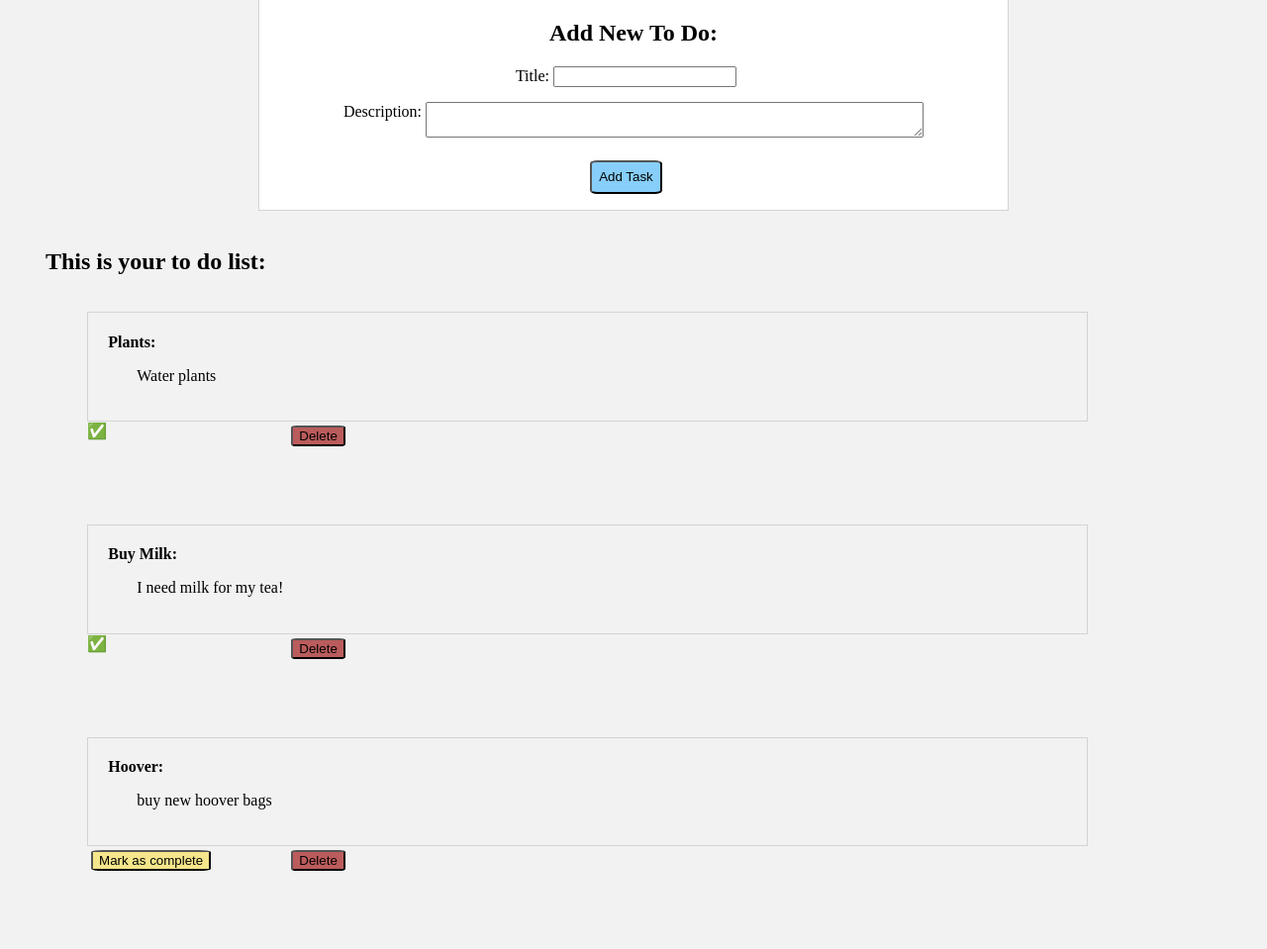
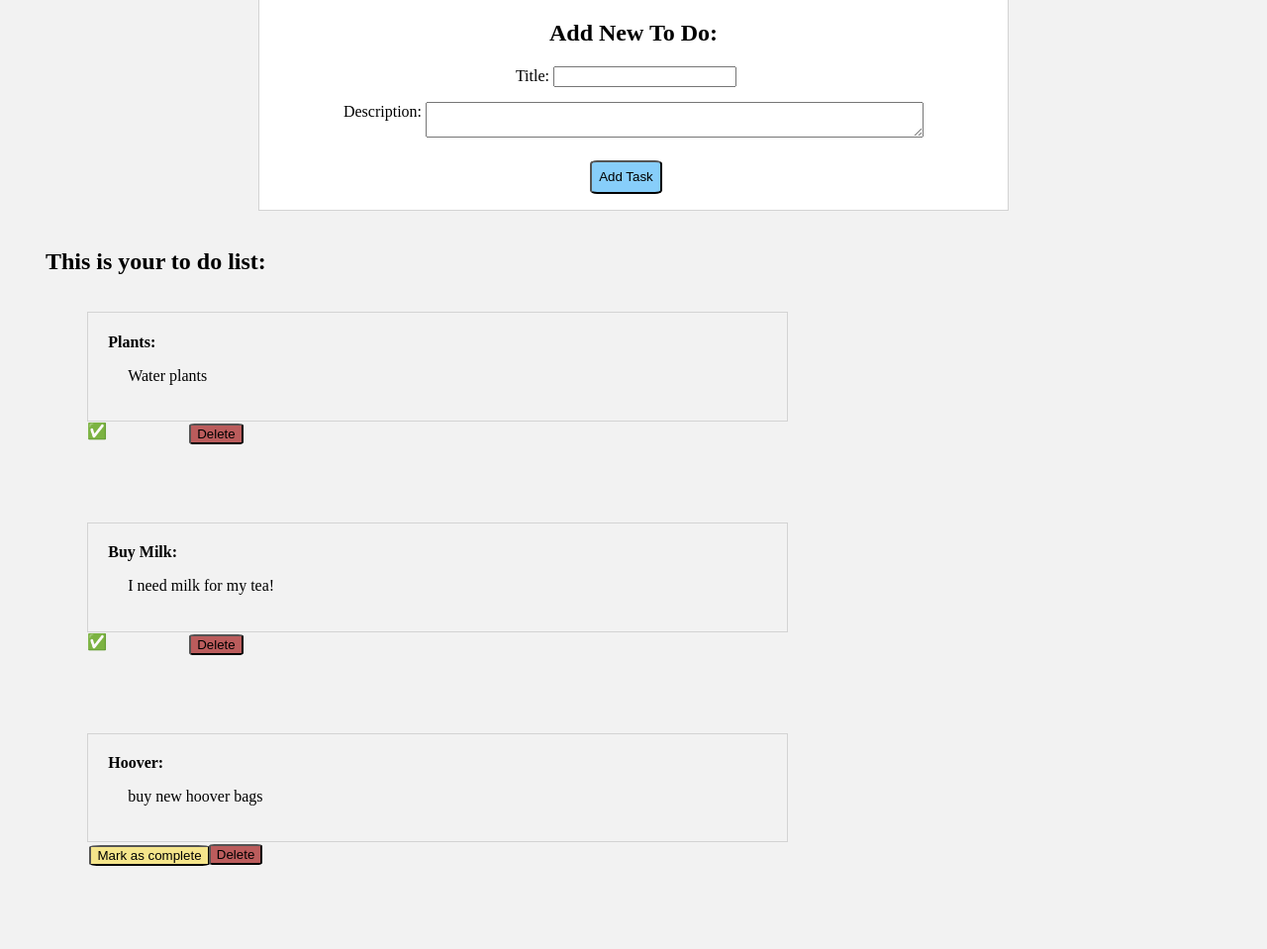
Before and after one commit to Lauren-Brett/Python-Flask-SQLAlchemy, a Flask app: page / in a window 1280 px wide. Shown: the part 125-1084 px from the top of the page at 99% size. After the commit the page ends 1000 px from the top, so only its background shows below. Run offline with Flask 2, Linux system fonts and the light colour scheme; data comes from the database, SQL or seed files in the repository; both versions use the stored data as it was after the commit.

Commit message:
updated css

```diff
--- a/app/static/css/main.css
+++ b/app/static/css/main.css
@@ -11,7 +11,6 @@ body {
     margin-left: 5em;
     margin-bottom: 5%;
 
-
 }
 .description {
     margin-left: 3%;
@@ -20,6 +19,7 @@ body {
 .todo {
     border: lightgray solid 1.5px;
     padding: 2%;
+    margin-right: 30%;
 }
 
 .todo label {
@@ -62,8 +62,7 @@ body {
 .wrap-buttons {
     display: grid;
     grid-template-columns: 1fr 1fr;
-    margin-right: 60%;
-
+    margin-right: 80%;
 }
 
 .add-task-div {
```
Also changed, not shown: app.db.
